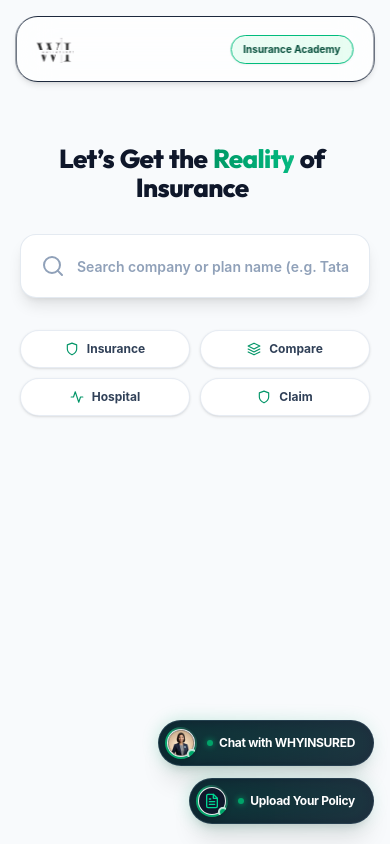
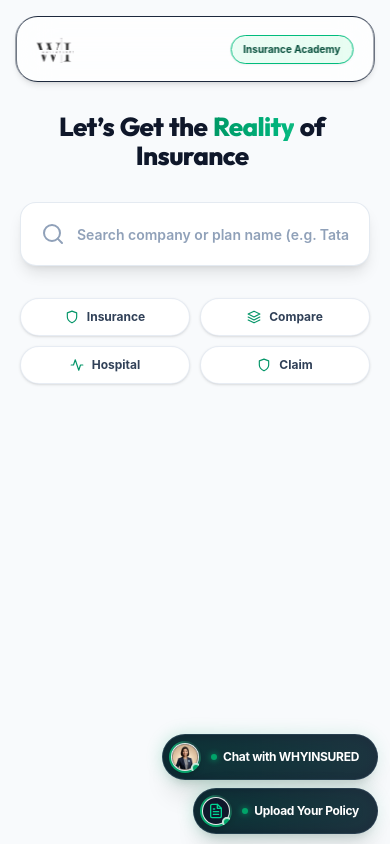
Before and after one commit to ankitwebdeveloper/Why-Insured, a React (Vite) app: page / in a window 390 px wide. Shown: the top 844 px of the page. Built offline with nearby package versions, Linux system fonts and the light colour scheme.

Commit message:
Enhance mobile responsive spacing between Hero buttons and floating action buttons

```diff
--- a/src/components/FloatingActions.jsx
+++ b/src/components/FloatingActions.jsx
@@ -6,17 +6,19 @@
  * FloatingActions Component
  *
  * Single fixed parent container on the bottom-right of the viewport.
- * Vertically stacks the two independent action buttons with a strict 12px gap:
+ * Vertically stacks the two independent action buttons:
  * 1. Chat with WHYINSURED (top)
  * 2. Upload Your Policy (bottom)
  *
- * Controls all position coordinates so buttons NEVER overlap on any screen size.
+ * Responsive layout:
+ * - Mobile (<640px): bottom-2.5 right-3 gap-2 (moved downward for clean separation from hero buttons)
+ * - Desktop (>=640px): bottom-6 right-6 gap-3 (exact desktop layout preserved)
  */
 export default function FloatingActions() {
   return (
     <div
       id="whyinsured-floating-actions"
-      className="fixed right-4 bottom-5 sm:right-6 sm:bottom-6 z-[90] flex flex-col items-end gap-3 pointer-events-none select-none"
+      className="fixed right-3 bottom-2.5 sm:right-6 sm:bottom-6 z-[90] flex flex-col items-end gap-2 sm:gap-3 pointer-events-none select-none"
     >
       {/* 1. Chat with WHYINSURED Button (Top) */}
       <AiChatAssistant />
--- a/src/pages/Home.jsx
+++ b/src/pages/Home.jsx
@@ -122,7 +122,7 @@
   };
 
   return (
-    <div className="relative min-h-screen bg-[#F8FAFC] pt-36 sm:pt-44 md:pt-52 lg:pt-60 pb-32 overflow-visible flex flex-col items-center justify-start">
+    <div className="relative min-h-screen bg-[#F8FAFC] pt-28 sm:pt-44 md:pt-52 lg:pt-60 pb-36 sm:pb-32 overflow-visible flex flex-col items-center justify-start">
 
       {/* Subtle Premium Grid Pattern Background */}
       <div className="absolute inset-0 bg-[radial-gradient(#e2e8f0_1.5px,transparent_1.5px)] [background-size:32px_32px] opacity-45 pointer-events-none -z-10" />
```
Also changed, not shown: 7 other files (tests, documents, lock files or other folders).
